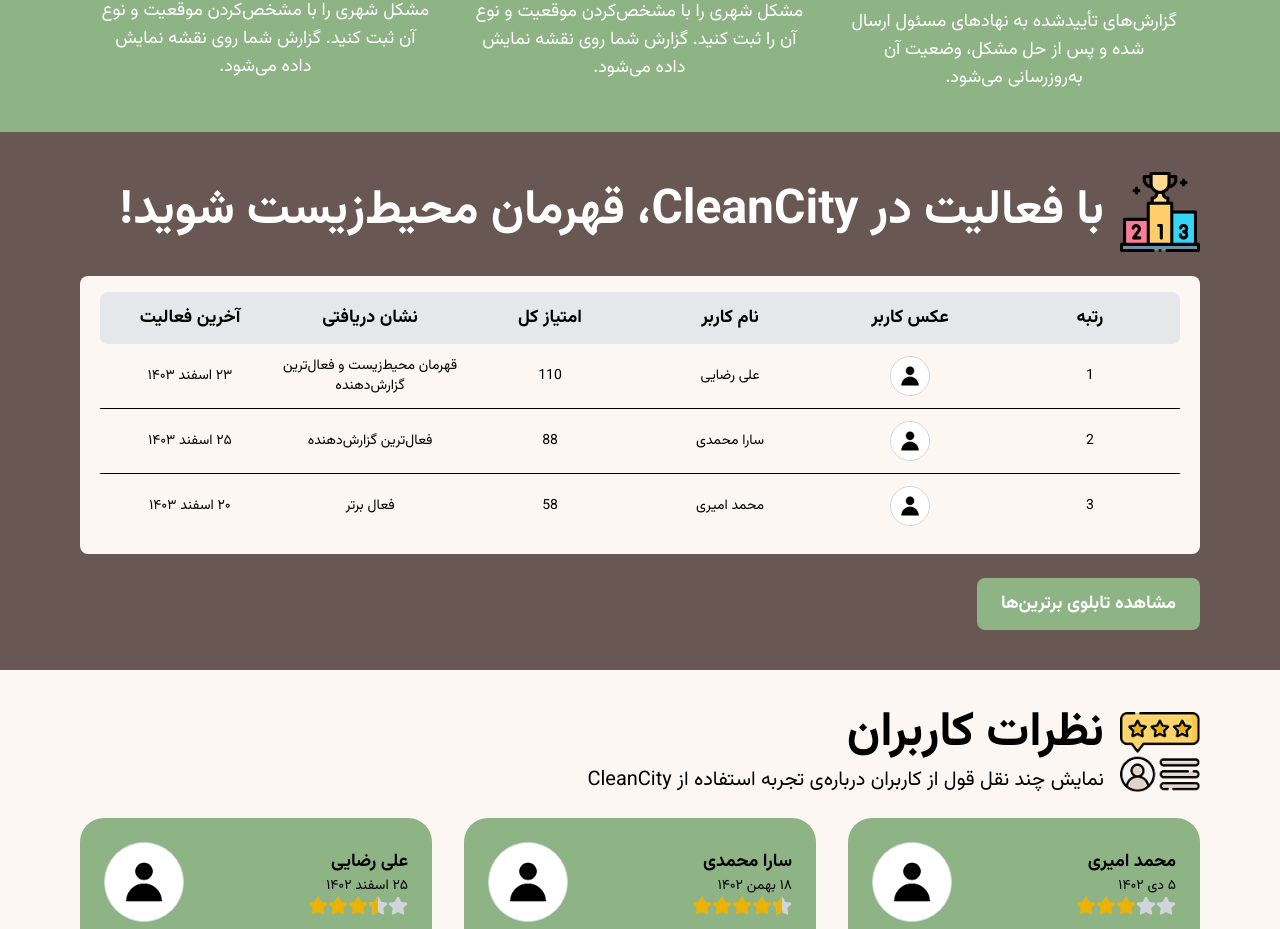
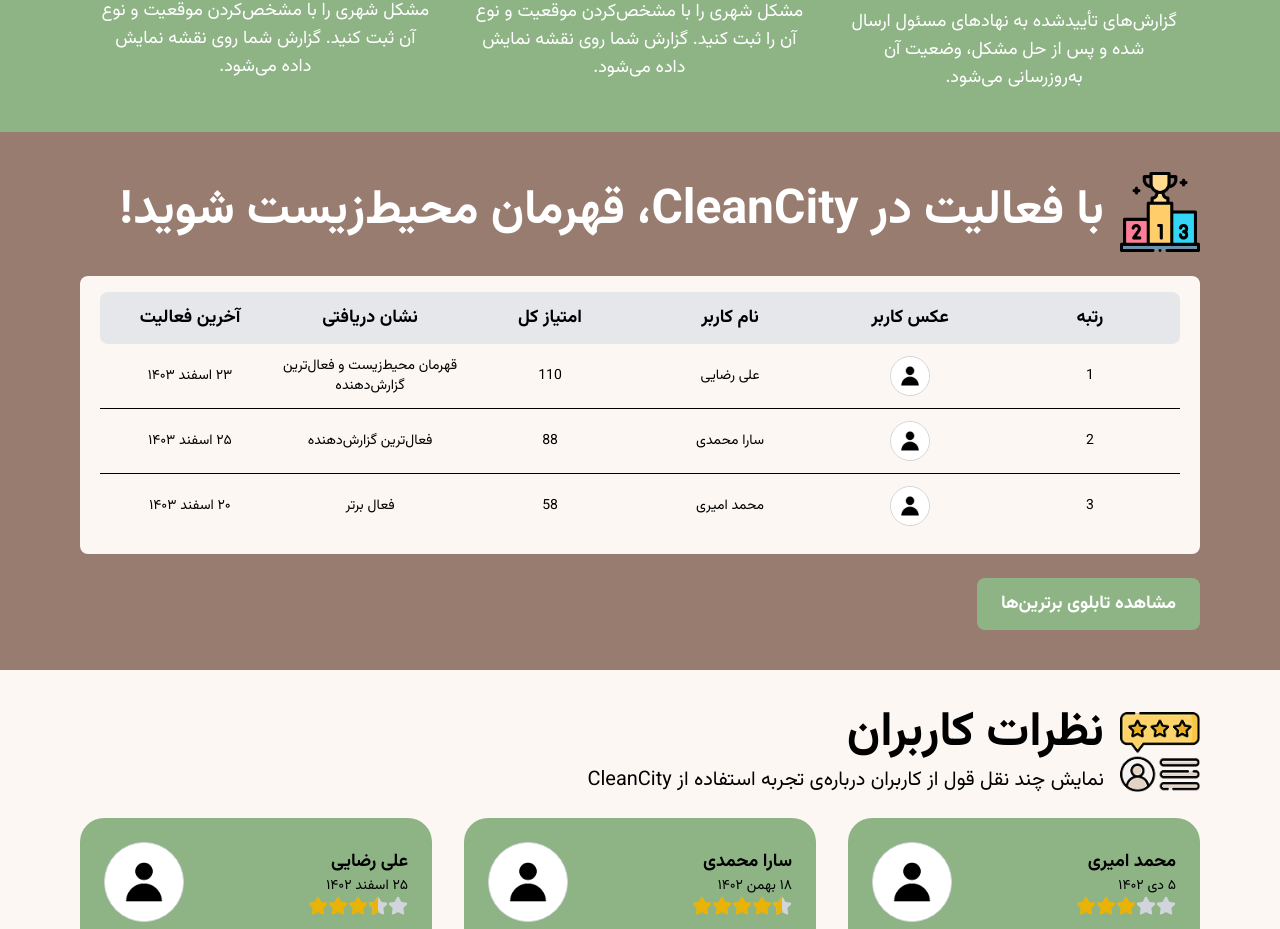
Before and after one commit to SE-Byte-Busters/frontend-service, a Next.js app: page / in a window 1280 px wide. Shown: the part 1192-2121 px from the top of the page. Built offline with nearby package versions, Linux system fonts and the light colour scheme.

Commit message:
fix: change homepage ranking section background color to primary

```diff
--- a/src/app/(root)/(home)/page.tsx
+++ b/src/app/(root)/(home)/page.tsx
@@ -184,7 +184,7 @@
   ];
 
   return (
-    <div className="flex flex-col items-center bg-dark px-4 sm:px-6 md:px-20 py-8 md:py-10" dir="rtl">
+    <div className="flex flex-col items-center bg-primary px-4 sm:px-6 md:px-20 py-8 md:py-10" dir="rtl">
       {/* Title */}
       <div className="flex flex-row items-center mb-6 w-full">
         <Image
```
